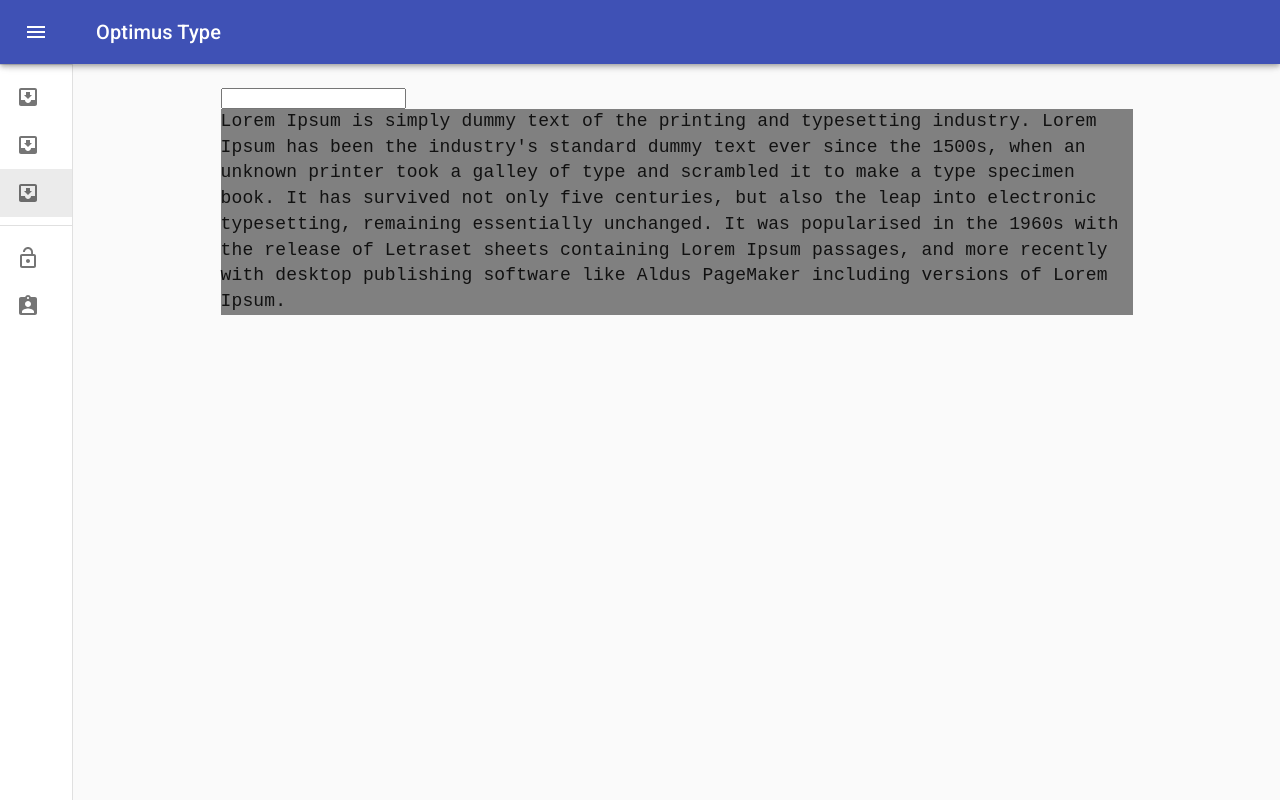
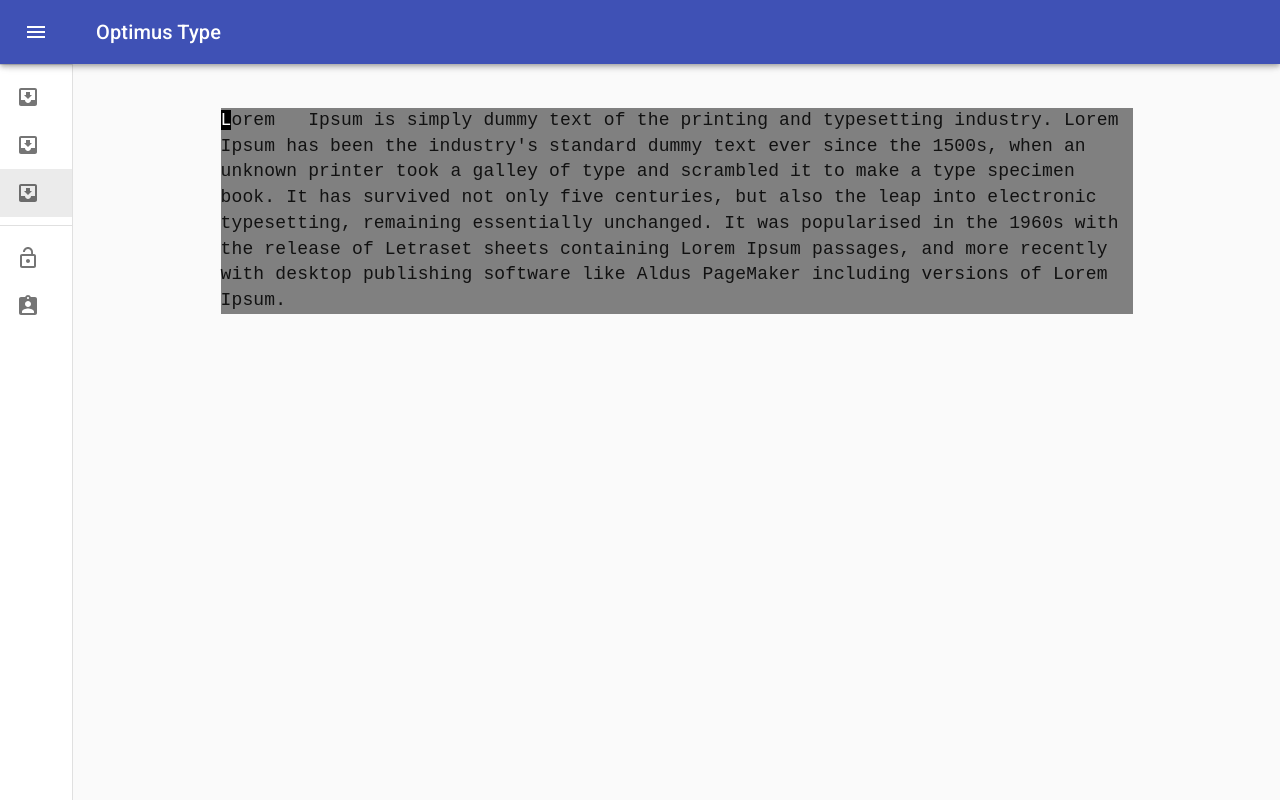
Before and after one commit to hesoyam11/optimus-type.react-client, a React (Create React App) app: page /demo in a window 1280 px wide. Built offline with nearby package versions, Linux system fonts and the light colour scheme.

Commit message:
Color mistakes red, add cursor, set "white-space: pre-wrap", add mistakes logic

```diff
--- a/src/Demo.js
+++ b/src/Demo.js
@@ -17,8 +17,19 @@ const useStyles = makeStyles(() =>
         correctCharSpan: {
             backgroundColor: 'green'
         },
-        hide: {
-            display: 'none',
+        mistakeCharSpan: {
+            backgroundColor: 'red'
+        },
+        cursorCharSpan: {
+            backgroundColor: 'black',
+            color: 'white'
+        },
+        fakeHide: {
+            height: 0,
+            opacity: 0
+        },
+        exerciseTextDiv: {
+            whiteSpace: "pre-wrap"
         },
         notFocusedDiv: {
             backgroundColor: 'gray'
@@ -29,7 +40,7 @@ const useStyles = makeStyles(() =>
 export default function Demo() {
     const classes = useStyles();
 
-    const demoText = "Lorem Ipsum is simply dummy text of the printing " +
+    const demoText = "Lorem   Ipsum is simply dummy text of the printing " +
         "and typesetting industry. Lorem Ipsum has been the industry's " +
         "standard dummy text ever since the 1500s, when an unknown printer " +
         "took a galley of type and scrambled it to make a type specimen book. " +
@@ -41,6 +52,7 @@ export default function Demo() {
         "Lorem Ipsum.";
 
     const [currentIndex, setCurrentIndex] = useState(0);
+    const [currentMistakes, setCurrentMistakes] = useState([]);
     const demoTextLength = demoText.length;
 
     const [isDemoInputFocused, setIsDemoInputFocused] = useState(false);
@@ -54,26 +66,58 @@ export default function Demo() {
         setIsDemoInputFocused(false);
     };
 
-    const handleKeyPress = (event) => {
+    const handleKeyDown = (event) => {
+        // Stop the character from being typed into the synthetic input field.
+        event.preventDefault();
+
+        // If the full text is finally entered.
+        if (!(currentIndex < demoTextLength)) {
+            return;
+        }
+
         const key = event.key;
-        console.log(key);
-        if (currentIndex < demoTextLength && demoText[currentIndex] === key) {
+        console.log("Key: " + key);
+
+        if (key === 'Shift' || key === 'Process') {
+            return;
+        }
+
+        if (currentMistakes.length === 0 && key === demoText[currentIndex]) {
             setCurrentIndex(currentIndex + 1);
+        }
+        else {
+            // Backspace pressing is the only way to correct mistakes.
+            if (key === 'Backspace') {
+                // Do not backspace the already entered correct characters.
+                if (currentMistakes.length > 0) {
+                    setCurrentMistakes(
+                        currentMistakes.slice(0, currentMistakes.length - 1)
+                    );
+                }
+            }
+            // Else treat the character as an input character.
+            else if (currentIndex + currentMistakes.length < demoTextLength) {
+                setCurrentMistakes(
+                    currentMistakes.concat(key)
+                );
+            }
         }
     };
 
     return (
         <Container component="main" maxWidth="md">
             <input
+                className={classes.fakeHide}
                 ref={demoInputRef}
                 onFocus={handleDemoInputFocus}
                 onBlur={handleDemoInputBlur}
-                onKeyPress={handleKeyPress}
+                onKeyDown={handleKeyDown}
             />
             <div
-                className={
-                    isDemoInputFocused ? null : classes.notFocusedDiv
-                }
+                className={[
+                    classes.exerciseTextDiv,
+                    (isDemoInputFocused) ? "" : classes.notFocusedDiv
+                ].join(" ")}
                 onClick={setDemoInputFocus}
             >
                 {
@@ -82,10 +126,21 @@ export default function Demo() {
                             key={index}
                             className={[
                                 classes.charSpan,
-                                (index < currentIndex) ? classes.correctCharSpan : ""
+                                (index < currentIndex) ?
+                                    classes.correctCharSpan : (
+                                        (index < currentIndex + currentMistakes.length) ?
+                                            classes.mistakeCharSpan : (
+                                                (index === currentIndex + currentMistakes.length) ?
+                                                    classes.cursorCharSpan : ""
+                                            )
+                                    )
                             ].join(" ")}
                         >
-                            {char}
+                            {
+                                (index >= currentIndex && index < currentIndex + currentMistakes.length) ?
+                                    currentMistakes[index - currentIndex] :
+                                    char
+                            }
                         </span>
                     ))
                 }
```
